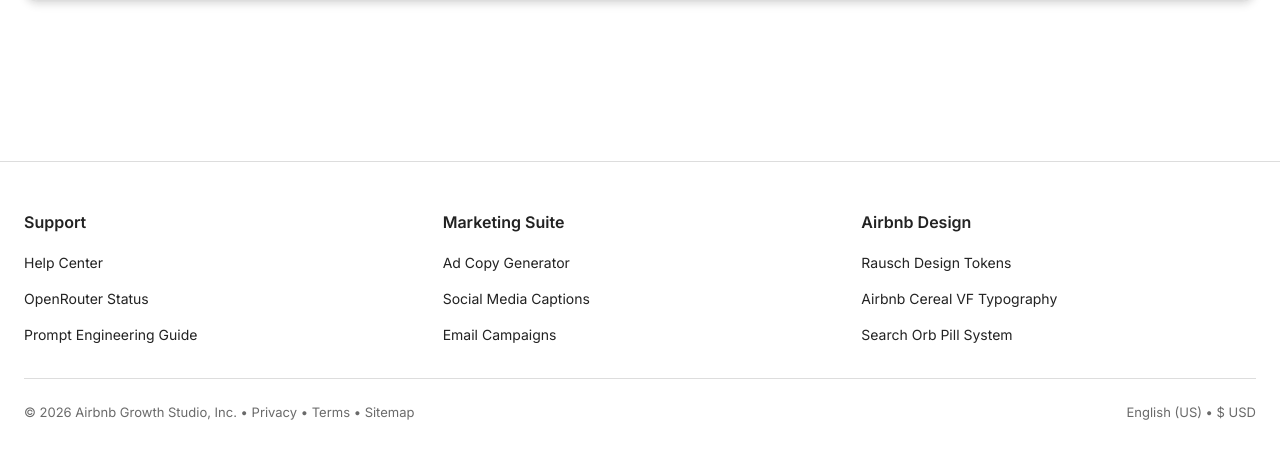
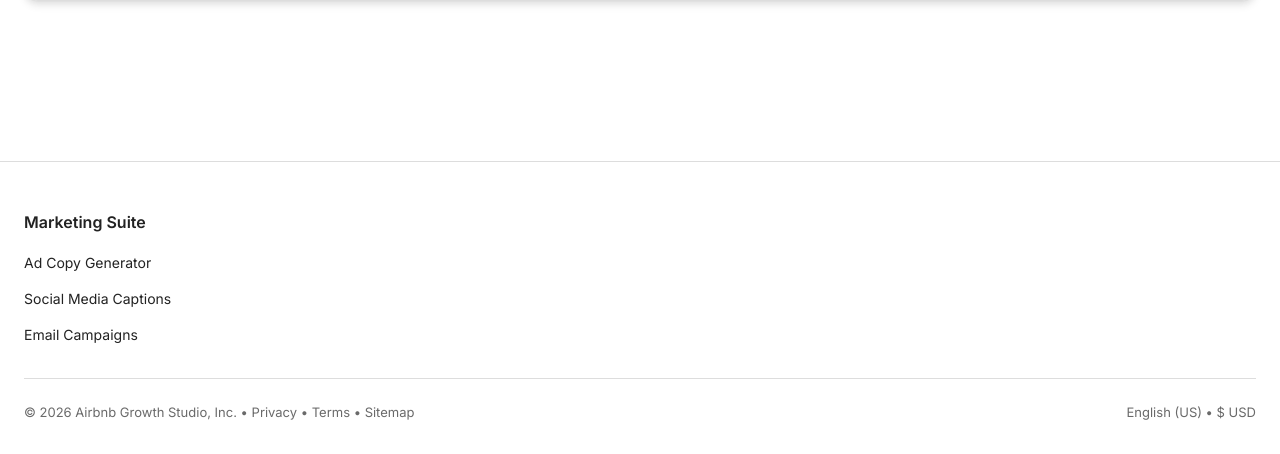
Before and after one commit to chinmayc0707/AI_marketing, a Flask app: page / in a window 1280 px wide. Shown: the part 690-1144 px from the top of the page. Run offline with Flask 3, Linux system fonts and the light colour scheme.

Commit message:
Remove Support and Airbnb Design sections from footer
Co-authored-by: chinmayc0707 <139462368+chinmayc0707@users.noreply.github.com>

```diff
--- a/templates/index.html
+++ b/templates/index.html
@@ -276,14 +276,6 @@
     <!-- 5. Airbnb Light Footer -->
     <footer class="footer-light">
         <div class="footer-grid">
-            <div class="footer-column">
-                <h4>Support</h4>
-                <ul>
-                    <li><a href="#">Help Center</a></li>
-                    <li><a href="#">OpenRouter Status</a></li>
-                    <li><a href="#">Prompt Engineering Guide</a></li>
-                </ul>
-            </div>
 
             <div class="footer-column">
                 <h4>Marketing Suite</h4>
@@ -294,14 +286,6 @@
                 </ul>
             </div>
 
-            <div class="footer-column">
-                <h4>Airbnb Design</h4>
-                <ul>
-                    <li><a href="#">Rausch Design Tokens</a></li>
-                    <li><a href="#">Airbnb Cereal VF Typography</a></li>
-                    <li><a href="#">Search Orb Pill System</a></li>
-                </ul>
-            </div>
         </div>
 
         <div class="legal-band">
```
Also changed, not shown: 1 other file.
